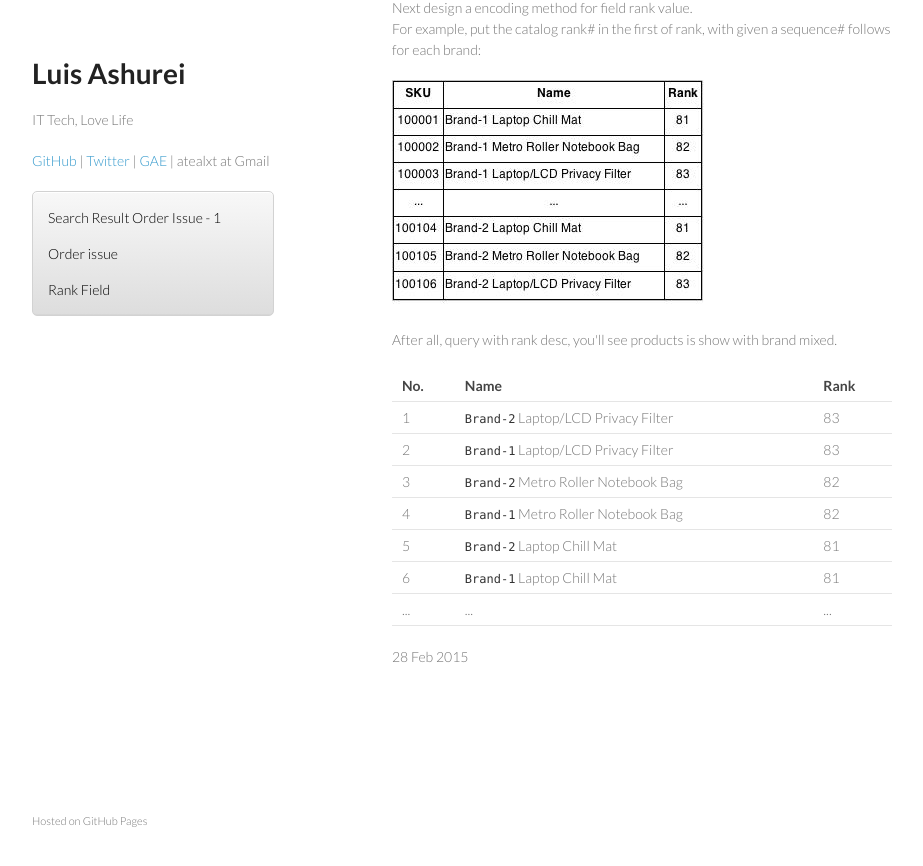
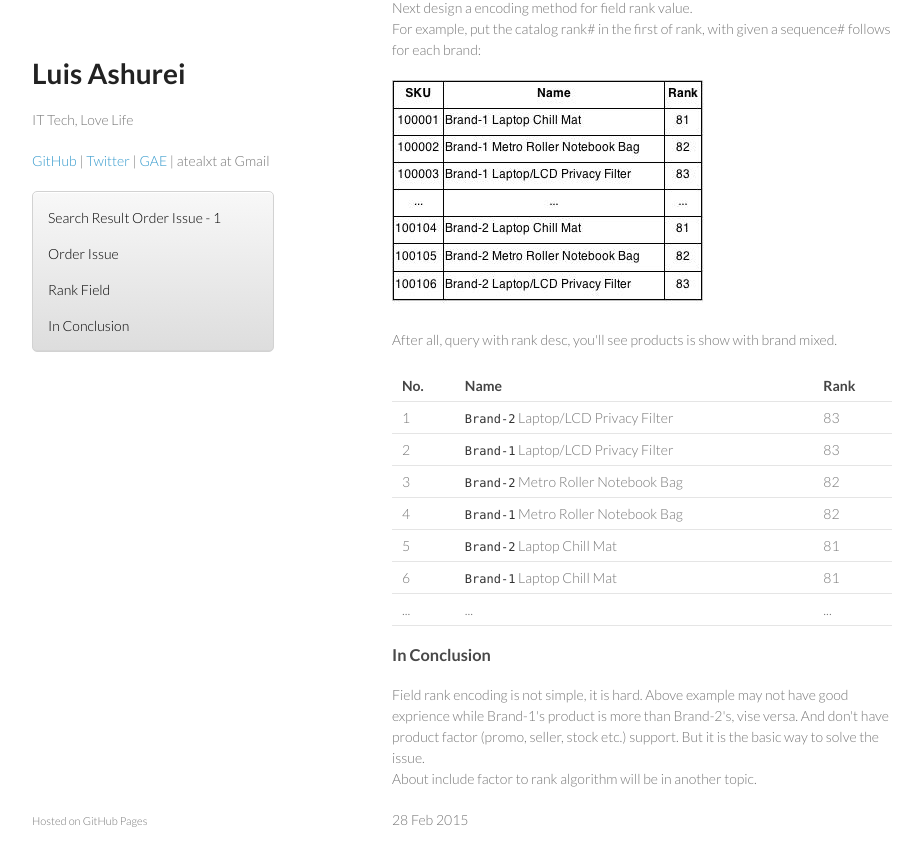
Before and after one commit to atealxt/atealxt.github.io, a Jekyll site: the page built from _posts/2015-02-28-search-result-order-issue-1.html, in a window 1280 px wide and 900 px high, scrolled down 1205 px. Shown: the top 866 px of the window, without its empty margins (178-1101 px from the left). Built offline with Jekyll 4.4.1, drawn with Linux system fonts in a browser that asks for light colours; comment, search, counter and statistics services are not loaded; some of the changed text lies outside the part shown.

Commit message:
Update 2015-02-28-search-result-order-issue-1.html

```diff
--- a/_posts/2015-02-28-search-result-order-issue-1.html
+++ b/_posts/2015-02-28-search-result-order-issue-1.html
@@ -22,7 +22,7 @@ While you have a website selling product, data structures as follows:
 
 <h3>
 <a href="#order-issue" name="order-issue" class="anchor"><span class="octicon octicon-link"></span></a>
-Order issue
+Order Issue
 </h3>
 
 <p>
@@ -108,3 +108,14 @@ After all, query with rank desc, you'll see products is show with brand mixed.
     <tr><td>...</td><td>...</td><td>...</td></tr>
   </tbody>
 </table>
+
+<h3>
+<a href="#conclusion" name="conclusion" class="anchor"><span class="octicon octicon-link"></span></a>
+In Conclusion
+</h3>
+
+<p>
+Field rank encoding is not simple, it is hard. Above example may not have good exprience while Brand-1's product is more than Brand-2's, vise versa.
+And don't have product factor (promo, seller, stock etc.) support. But it is the basic way to solve the issue.<br>
+About include factor to rank algorithm will be in another topic.
+</p>
```
